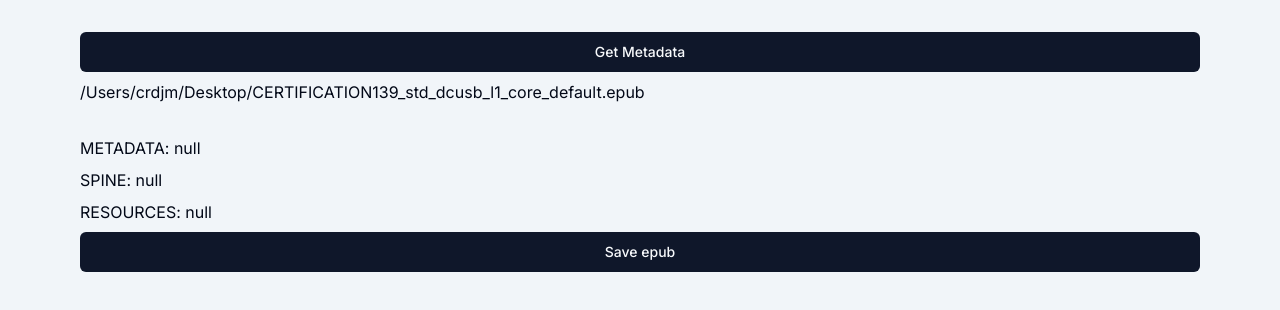
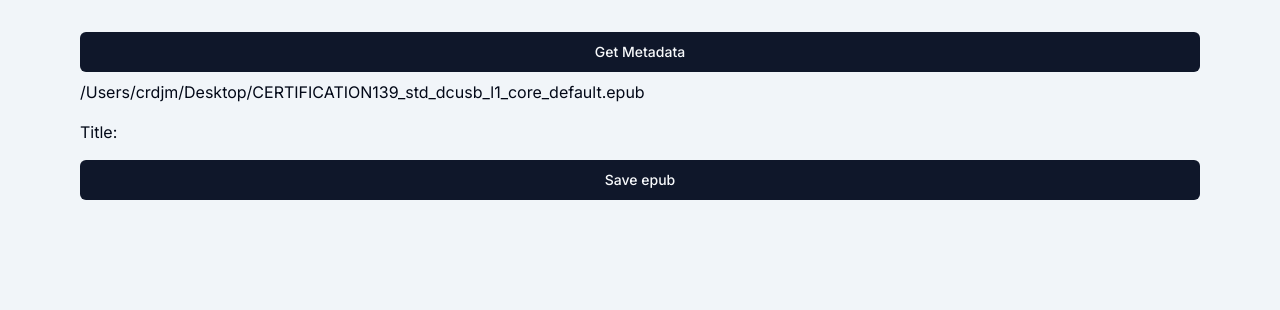
Before and after one commit to crdjm/epubai, a Next.js app: page / in a window 1280 px wide. Both pictures are taken after typing "name@example.com" into the empty fields and a click on the button "Apply". Shown: the top 310 px of the page. Built offline with nearby package versions, Linux system fonts and the light colour scheme.

Commit message:
Read existing alt text

```diff
--- a/src/app/imageList.tsx
+++ b/src/app/imageList.tsx
@@ -29,6 +29,8 @@ export default function ImgageList(props: Props) {
     const [metadata, setMetadata] = useState<any | null>(null);
     const [spine, setSpine] = useState<any | null>(null);
     const [resources, setResources] = useState<any | null>(null);
+
+    const [imageList, setImageList] = useState<any[]>([]);
 
     const [imgTest, setImg] = useState<String | null>(null);
 
@@ -73,12 +75,14 @@ export default function ImgageList(props: Props) {
             let fullpath = path.join(epubPath, base);
             let res: any = await invoke<string>('get_epub_data', { fullpath: fullpath });
             const [metadata, spine, resources] = res;  // Probably a better way of doing this when I understand rust types more
-            // setMetadata(metadata);
+            setMetadata(metadata);
             // setSpine(spine);
             // setResources(resources);
 
             let msg = "";
             let first = true;
+            let imageList = [];
+
             for (const page of spine) {
                 const fileName = path.join(epubPath, resources[page][0]);
                 const file = await readTextFile(fileName);
@@ -87,20 +91,26 @@ export default function ImgageList(props: Props) {
                 if (images.length > 0) {
                     msg += resources[page][0] + " - " + images.length;
                     for (let img = 0; img < images.length; img++) {
-                        msg += "[" + img + "] " + images[img].getAttribute('src');
+                        // msg += "[" + img + "] " + images[img].getAttribute('src');
                         let t: string = "";
                         if (images[img].getAttribute('src')) {
                             t = path.join(path.dirname(fileName), images[img].getAttribute('src') as string);
                         }
+                        const h = images[img].getAttribute('height') || "";
+                        const w = images[img].getAttribute('width') || "";
+                        const alt = images[img].getAttribute('alt') || "";
+
                         // if (first) { setImg("t=" + images[img].getAttribute('src') + " fileName = " + fileName); first = false; }
-                        if (first) { setImg(convertFileSrc(t)); first = false; }
+                        // if (first) { setImg(convertFileSrc(t)); first = false; }
+
+                        imageList.push(<div><img src={convertFileSrc(t)} width={w} height={h} alt={alt}></img> alt={alt}</div>);
 
                     }
                 }
             }
 
-
-            setMessage(msg);
+            setImageList(imageList);
+            // setMessage(msg);
         } catch (err) { alert(err) }
 
     }
@@ -109,15 +119,20 @@ export default function ImgageList(props: Props) {
         <div className="flex flex-col gap-2 w-full justify-center p-8">
             <Button onClick={get_epub_details}>Get Metadata</Button>
 
-            {imgTest ? <span>{imgTest} <img src={imgTest} /></span> : null}
+            {/* {imgTest? <span>{imgTest} <img src={imgTest} /></span> : null} */}
 
             <h1>{epubName}</h1>
-            <h2>{epubPath}</h2>
-            <h2>{saveAs}</h2>
+            {/* <h2>{epubPath}</h2> */}
+            {/* <h2>{saveAs}</h2> */}
             <h3>{message}</h3>
-            <h3>METADATA: {JSON.stringify(metadata, null, 2)}</h3>
-            <h3>SPINE: {JSON.stringify(spine, null, 2)}</h3>
-            <h3>RESOURCES: {JSON.stringify(resources, null, 2)}</h3>
+            <h3>Title: {metadata?.title}</h3>
+
+            {imageList && <div className="flex flex-col gap-2 justify-center">
+                {imageList}
+            </div>}
+
+            {/* <h3>SPINE: {JSON.stringify(spine, null, 2)}</h3>
+            <h3>RESOURCES: {JSON.stringify(resources, null, 2)}</h3> */}
             <Button onClick={save_epub}>Save epub</Button>
 
         </div>
```
